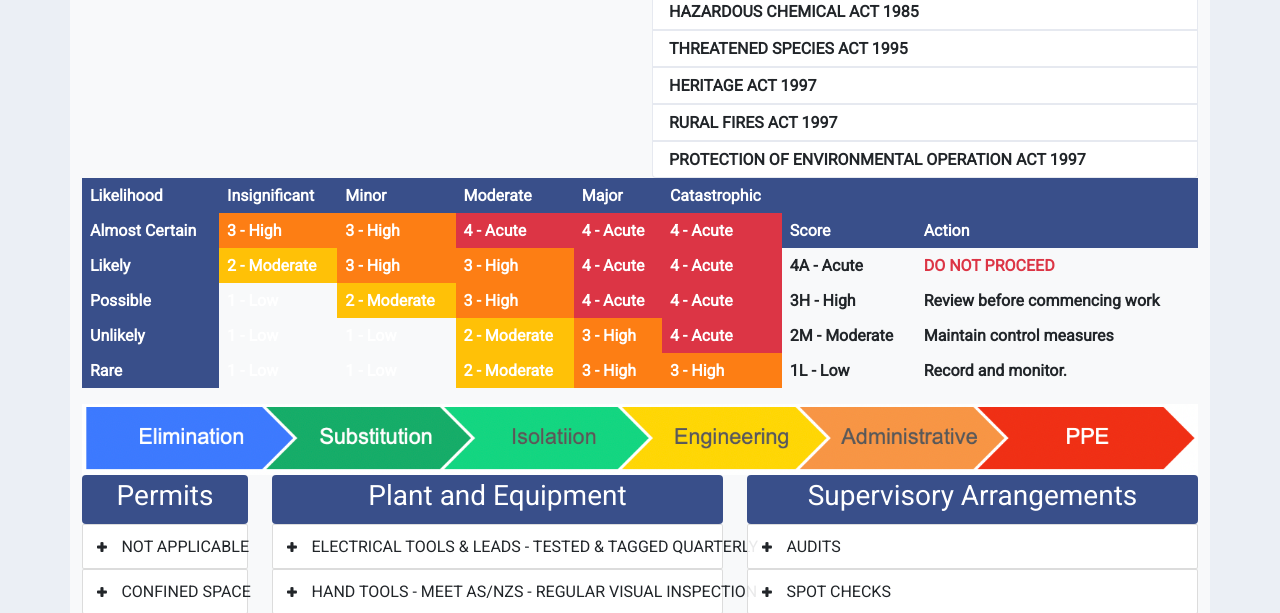
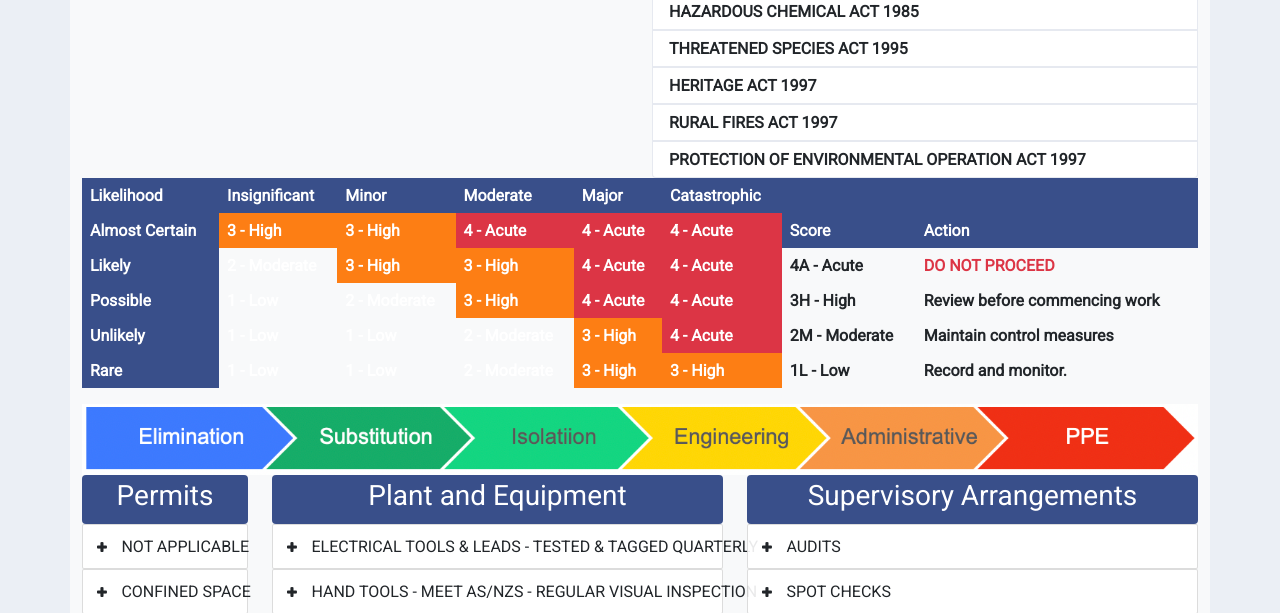
Before and after one commit to daniel199169/simba1, a Django app: page /update_swms/11 in a window 1280 px wide. Shown: the part 3152-3765 px from the top of the page. Run offline with Django 3.2, Linux system fonts and the light colour scheme; data comes from the database, SQL or seed files in the repository.

Commit message:
CSS work

```diff
--- a/swms_manager/static/css/style.css
+++ b/swms_manager/static/css/style.css
@@ -9,7 +9,7 @@
     background-color: #198754;
 }
 .bg-yellow {
-    background-color: #ffc107 !important;
+    background-color: #ffc107;
 }
 .bg-red {
     background-color: #dc3545 !important;
```
